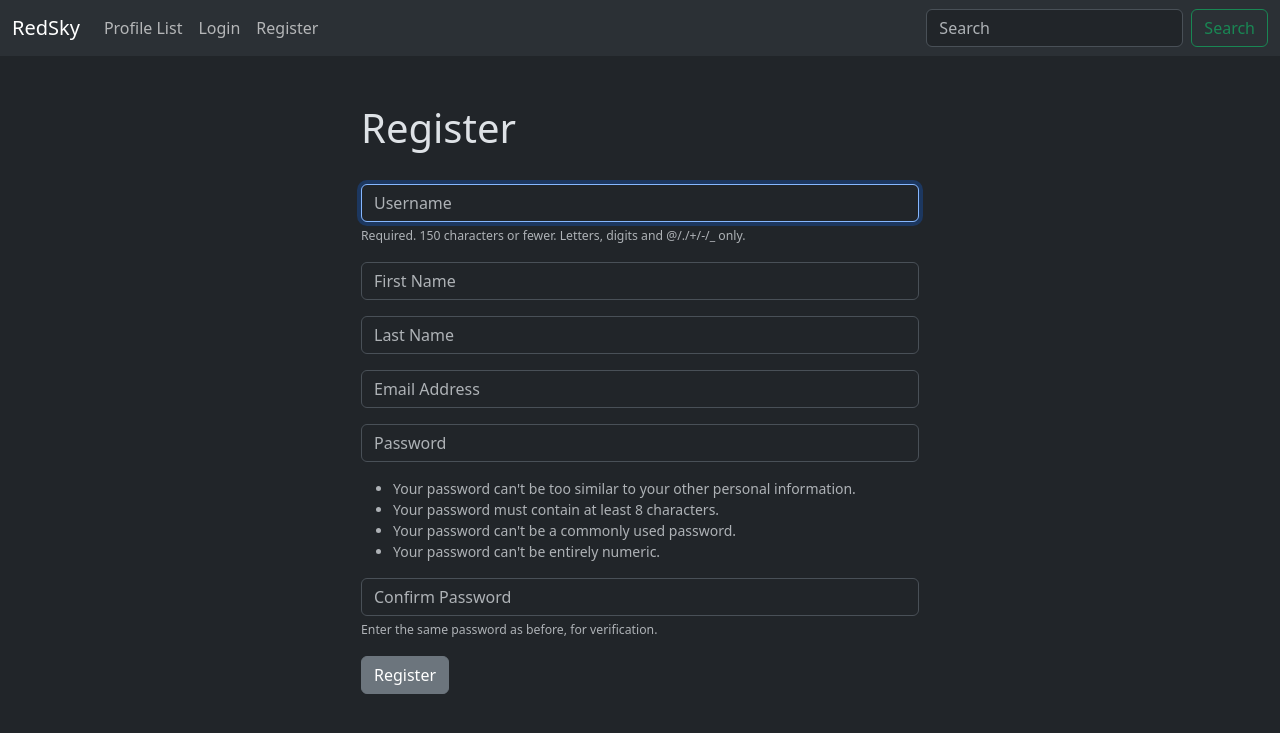
After one commit to adesmarais944/redsky, a Django app: page /register/ in a window 1280 px wide. The commit adds this page. Shown: the top 733 px of the page. Run offline with Django 5.2, Linux system fonts and the light colour scheme.

Commit message:
added user registration feature using bootstrap-compliant custom SignUpForm

```diff
--- a/social/redsky/forms.py
+++ b/social/redsky/forms.py
@@ -1,5 +1,7 @@
 from django import forms
 from .models import Chirp
+from django.contrib.auth.forms import UserCreationForm
+from django.contrib.auth.models import User
 
 class ChirpForm(forms.ModelForm):
     body = forms.CharField(required=True,
@@ -15,3 +17,30 @@ class ChirpForm(forms.ModelForm):
     class Meta:
         model = Chirp
         exclude = ("user",)
+
+class SignUpForm(UserCreationForm):
+    email = forms.EmailField(label="", widget=forms.TextInput(attrs={'class':'form-control', 'placeholder':'Email Address'}))
+    first_name = forms.CharField(max_length=100, label="", widget=forms.TextInput(attrs={'class':'form-control', 'placeholder':'First Name'}))
+    last_name = forms.CharField(max_length=100, label="", widget=forms.TextInput(attrs={'class':'form-control', 'placeholder':'Last Name'}))
+
+    class Meta:
+        model = User
+        fields = ('username', 'first_name', 'last_name', 'email', 'password1', 'password2')
+
+    def __init__(self, *args, **kwargs):
+        super(SignUpForm, self).__init__(*args, **kwargs)
+
+        self.fields['username'].widget.attrs['class'] = 'form-control'
+        self.fields['username'].widget.attrs['placeholder'] = 'Username'
+        self.fields['username'].label = ''
+        self.fields['username'].help_text = '<span class="form-text text-muted"><small>Required. 150 characters or fewer. Letters, digits and @/./+/-/_ only.</small></span>'
+
+        self.fields['password1'].widget.attrs['class'] = 'form-control'
+        self.fields['password1'].widget.attrs['placeholder'] = 'Password'
+        self.fields['password1'].label = ''
+        self.fields['password1'].help_text = '<ul class="form-text text-muted small"><li>Your password can\'t be too similar to your other personal information.</li><li>Your password must contain at least 8 characters.</li><li>Your password can\'t be a commonly used password.</li><li>Your password can\'t be entirely numeric.</li></ul>'
+
+        self.fields['password2'].widget.attrs['class'] = 'form-control'
+        self.fields['password2'].widget.attrs['placeholder'] = 'Confirm Password'
+        self.fields['password2'].label = ''
+        self.fields['password2'].help_text = '<span class="form-text text-muted"><small>Enter the same password as before, for verification.</small></span>'
--- a/social/redsky/templates/navbar.html
+++ b/social/redsky/templates/navbar.html
@@ -17,7 +17,12 @@
             <a class="nav-link" href="{% url 'logout' %}">Logout</a>
           </li>
           {% else %}
+          <li>
             <a class="nav-link" href="{% url 'login' %}">Login</a>
+          </li>
+          <li>
+            <a class="nav-link" href="{% url 'register' %}">Register</a>
+          </li>
           {% endif %}
         </ul>
         <form class="d-flex" role="search">
--- /dev/null
+++ b/social/redsky/templates/register.html
@@ -0,0 +1,11 @@
+{% extends 'base.html' %}
+{% block content %}
+<div class="col-md-6 offset-md-3">
+    <h1>Register</h1></br>
+    <form method="POST" action="">
+        {% csrf_token %}
+        {{ form.as_p }}
+        <button type="submit" class="btn btn-secondary">Register</button>
+    </form>
+</div>
+{% endblock %}
--- a/social/redsky/urls.py
+++ b/social/redsky/urls.py
@@ -7,4 +7,5 @@ urlpatterns = [
     path('profile/<int:pk>', views.profile, name='profile'),
     path('login/', views.login_user, name = 'login'),
     path('logout/', views.logout_user, name = 'logout'),
+    path('register/', views.register_user, name = 'register'),
 ]
--- a/social/redsky/views.py
+++ b/social/redsky/views.py
@@ -1,8 +1,10 @@
 from django.shortcuts import render, redirect
 from django.contrib import messages
 from .models import Profile, Chirp
-from .forms import ChirpForm
+from .forms import ChirpForm, SignUpForm
 from django.contrib.auth import authenticate, login, logout
+from django.contrib.auth.forms import UserCreationForm
+from django import forms
 
 def home(request):
     if request.user.is_authenticated:
@@ -69,3 +71,21 @@ def logout_user(request):
     logout(request)
     messages.success(request, ('You have been logged out.'))
     return redirect('home')
+
+def register_user(request):
+    form = SignUpForm()
+    if request.method == "POST":
+        form = SignUpForm(request.POST)
+        if form.is_valid():
+            form.save()
+            username = form.cleaned_data['username']
+            password = form.cleaned_data['password1']
+            #first_name = form.cleaned_data['first_name']
+            #last_name = form.cleaned_data['last_name']
+            #email = form.cleaned_data['email']
+            # Login user
+            user = authenticate(username=username, password=password)
+            login(request, user)
+            messages.success(request, ('You have successfully registered.'))
+            return redirect('home')
+    return render(request, 'register.html', {"form":form})
```
